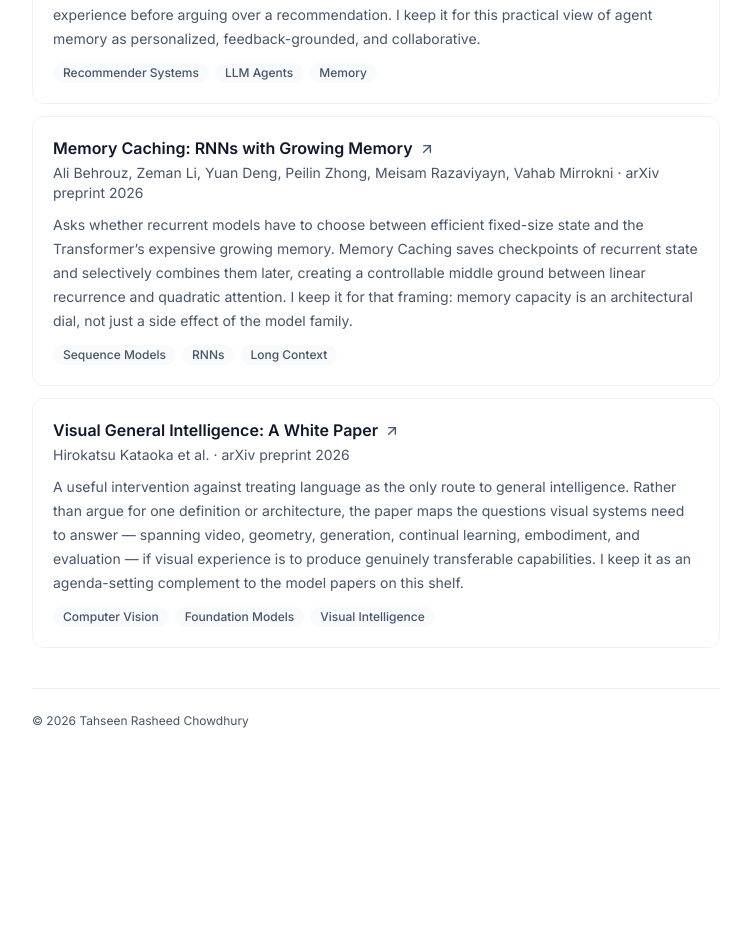
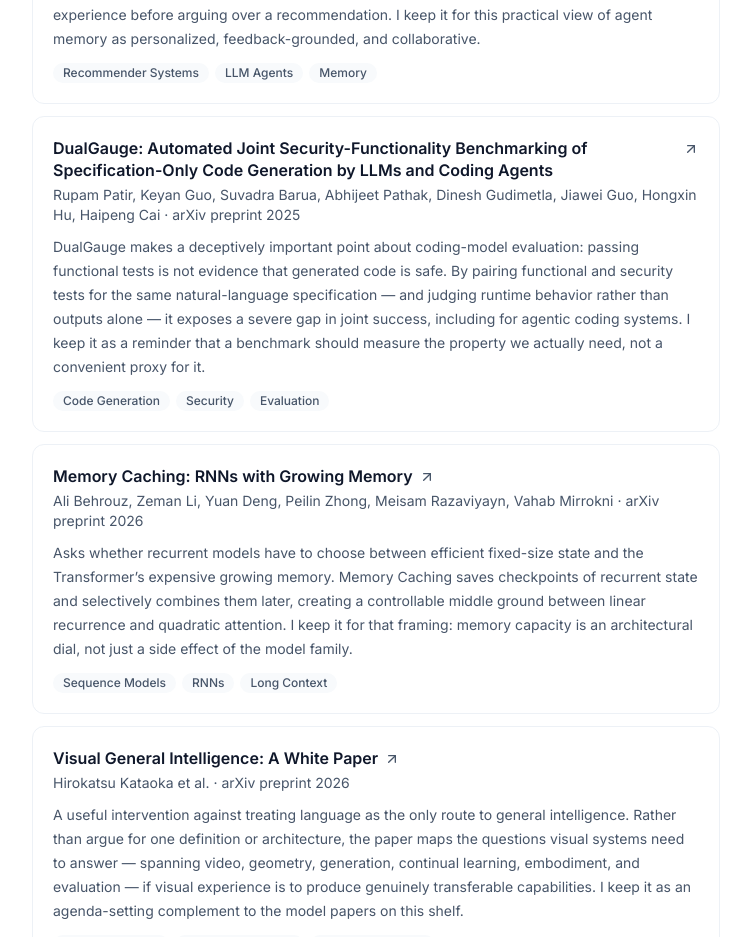
Before and after one commit to TahseenSust/tahseen, a Next.js app: page /paper-shelf in a window 1280 px wide. Shown: the part 4100-5037 px from the top of the page, without its empty margins (264-1015 px from the left). Before the commit the page ends 4909 px from the top, so only its background shows below. Built offline with nearby package versions, Linux system fonts and the light colour scheme.

Commit message:
Add DualGauge security-functionality benchmark paper

```diff
--- a/src/data/papers.ts
+++ b/src/data/papers.ts
@@ -171,6 +171,18 @@ export const PAPERS: Paper[] = [
     tags: ["Recommender Systems", "LLM Agents", "Memory"],
   },
   {
+    title:
+      "DualGauge: Automated Joint Security-Functionality Benchmarking of Specification-Only Code Generation by LLMs and Coding Agents",
+    authors:
+      "Rupam Patir, Keyan Guo, Suvadra Barua, Abhijeet Pathak, Dinesh Gudimetla, Jiawei Guo, Hongxin Hu, Haipeng Cai",
+    venue: "arXiv preprint",
+    year: "2025",
+    url: "https://arxiv.org/pdf/2511.20709",
+    note:
+      "DualGauge makes a deceptively important point about coding-model evaluation: passing functional tests is not evidence that generated code is safe. By pairing functional and security tests for the same natural-language specification — and judging runtime behavior rather than outputs alone — it exposes a severe gap in joint success, including for agentic coding systems. I keep it as a reminder that a benchmark should measure the property we actually need, not a convenient proxy for it.",
+    tags: ["Code Generation", "Security", "Evaluation"],
+  },
+  {
     title: "Memory Caching: RNNs with Growing Memory",
     authors:
       "Ali Behrouz, Zeman Li, Yuan Deng, Peilin Zhong, Meisam Razaviyayn, Vahab Mirrokni",
```
